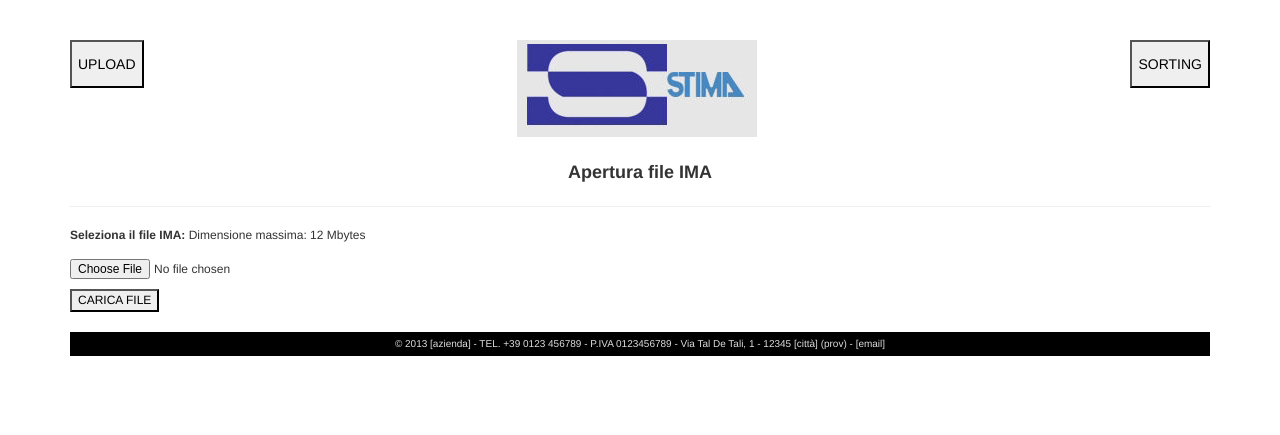
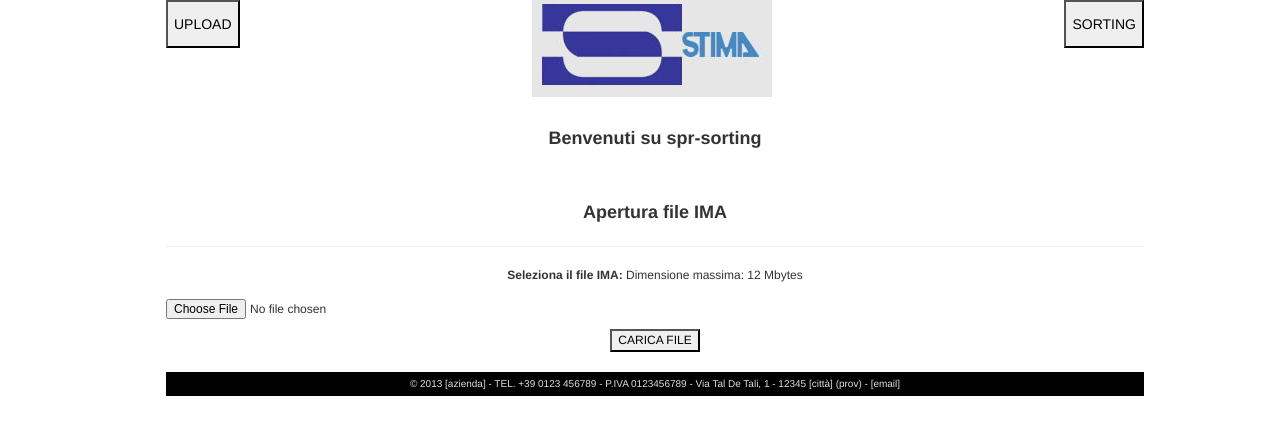
Before and after one commit to cambieri/spr-sorting, a Django app: page /upload in a window 1280 px wide. Shown: the top 435 px of the page. Run offline with Django 3.2, Linux system fonts and the light colour scheme; some libraries are stand-ins or nearby versions.

Commit message:
Abbellimenti

```diff
--- a/sorting/apps/main/static/css/style.css
+++ b/sorting/apps/main/static/css/style.css
@@ -5,14 +5,22 @@ body {
 	padding-top: 40px;
 	padding-bottom: 40px;
 	font-size: 12px;
+	width: 978px;
+	margin-left: auto;
+	margin-right: auto;
 }
 
 header {
-	/* background-color: white; */
+	background-color: white;
 	color: #333;
 	text-align: center;
 	font-size: 14px;
 	line-height: 42px;
+	position: fixed;
+	top: 0px;
+	height: 160px;
+	z-index: 999;
+	width: 978px;
 }
 
 footer {
@@ -21,11 +29,14 @@ footer {
 	text-align: center;
 	font-size: 10px;
 	line-height: 24px;
+	width: 978px;
 }
 
 .content {
-	margin-top: 20px;
+	margin-top: 160px;
 	margin-bottom: 20px;
+	width: 978px;
+	text-align: center;
 }
 
 .title {
--- a/sorting/apps/main/templates/index.html
+++ b/sorting/apps/main/templates/index.html
@@ -8,7 +8,7 @@
 
 {# Content of the page #}
 {% block inner_markup %}
-					<div class="title">Benvenuti su spr-sorting</div>
+
 {% endblock %}
 {# end of content #}
 
--- a/sorting/apps/main/templates/subsite.html
+++ b/sorting/apps/main/templates/subsite.html
@@ -17,6 +17,7 @@
 				<div style="float: left;"><button onclick="location.href='/upload'">UPLOAD</button></div>
 				<img src="{{ STATIC_URL }}img/logo.png"/>
 				<div style="float: right;"><button onclick="location.href='/'">SORTING</button></div>
+				<div class="title">Benvenuti su spr-sorting</div>
 			</header>
 			<div class="content">
 					{% block inner_markup %}
```
